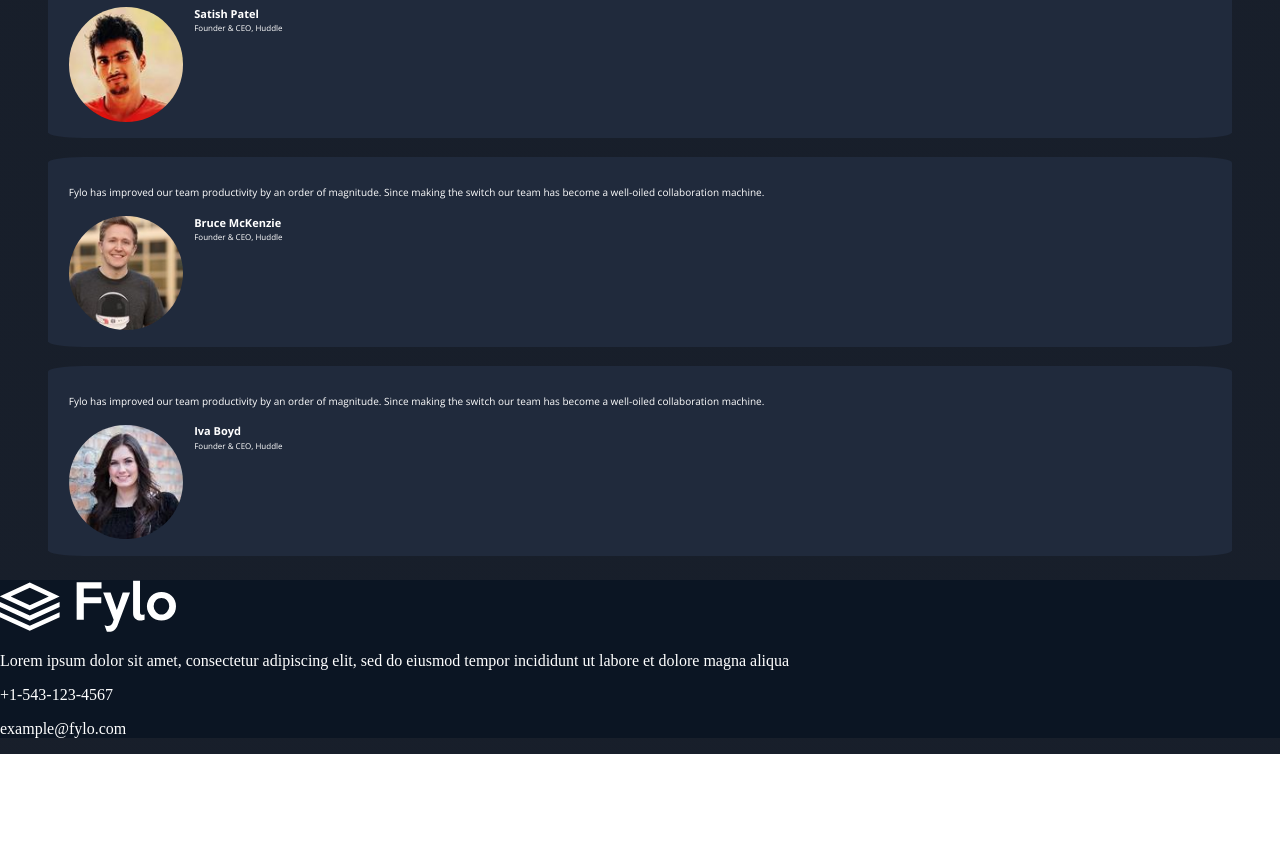
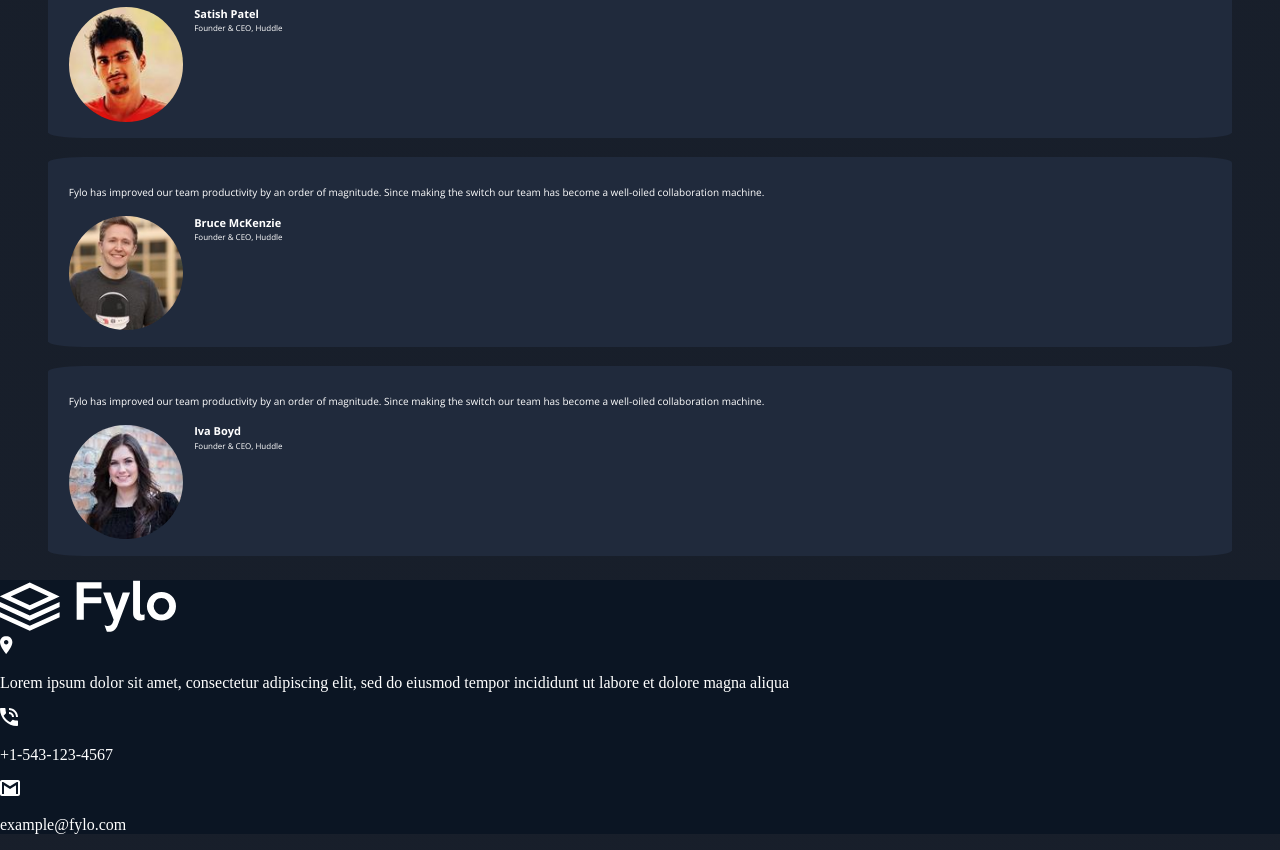
Before and after one commit to carlosqdev/fylo-dark-landing-page, a plain HTML site: page index.html in a window 1280 px wide. Shown: the part 3441-4291 px from the top of the page. Before the commit the page ends 4195 px from the top, so only its background shows below. Drawn offline with nearby package versions, Linux system fonts and the light colour scheme.

Commit message:
Estructura HTML del footer lista

```diff
--- a/index.html
+++ b/index.html
@@ -187,12 +187,21 @@
     <div class="wrapper">
       <img class="footer__logo" src="./img/logo.svg" alt="Logo Fylo">
       <div class="footer__contact">
-        <p class="footer__copy">
-          Lorem ipsum dolor sit amet, consectetur adipiscing elit, sed do eiusmod tempor incididunt ut labore et
+        <div class="footer__contact__item">
+          <img class="footer__imageSrc" src="./img/icon-location.svg" alt="location">
+          <p class="footer__copy">
+            Lorem ipsum dolor sit amet, consectetur adipiscing elit, sed do eiusmod tempor incididunt ut labore et
   dolore magna aliqua
-        </p>
-        <p class="footer__copy">+1-543-123-4567</p>
-        <p class="footer__copy">example@fylo.com</p>
+          </p>
+        </div>
+        <div class="footer__contact__item">
+          <img class="footer__imageSrc" src="./img/icon-phone.svg" alt="phone">
+          <p class="footer__copy">+1-543-123-4567</p>
+        </div>
+        <div class="footer__contact__item">
+          <img class="footer__imageSrc" src="./img/icon-email.svg" alt="email">
+          <p class="footer__copy">example@fylo.com</p>
+        </div>
       </div>
     </div>
   </footer>
```
